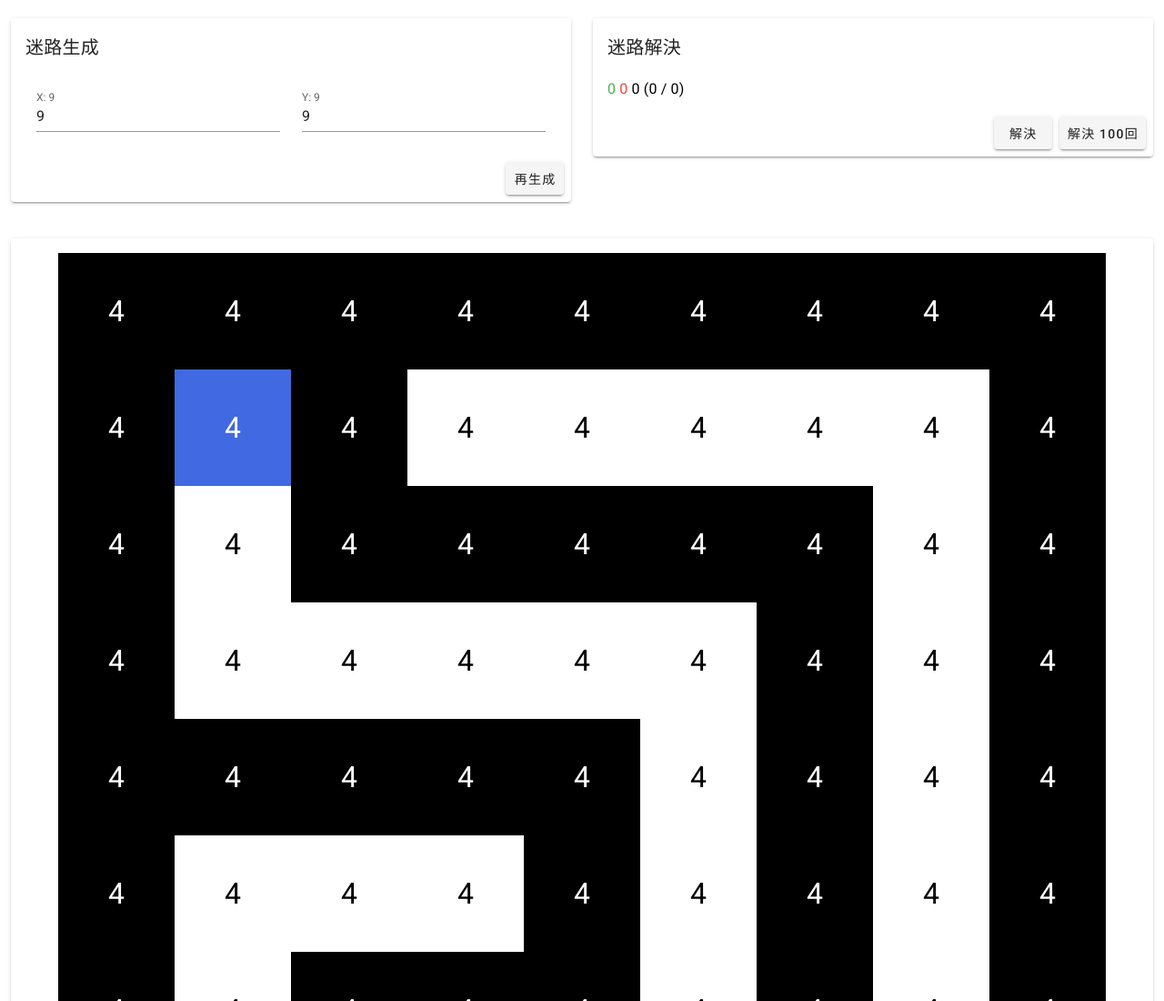
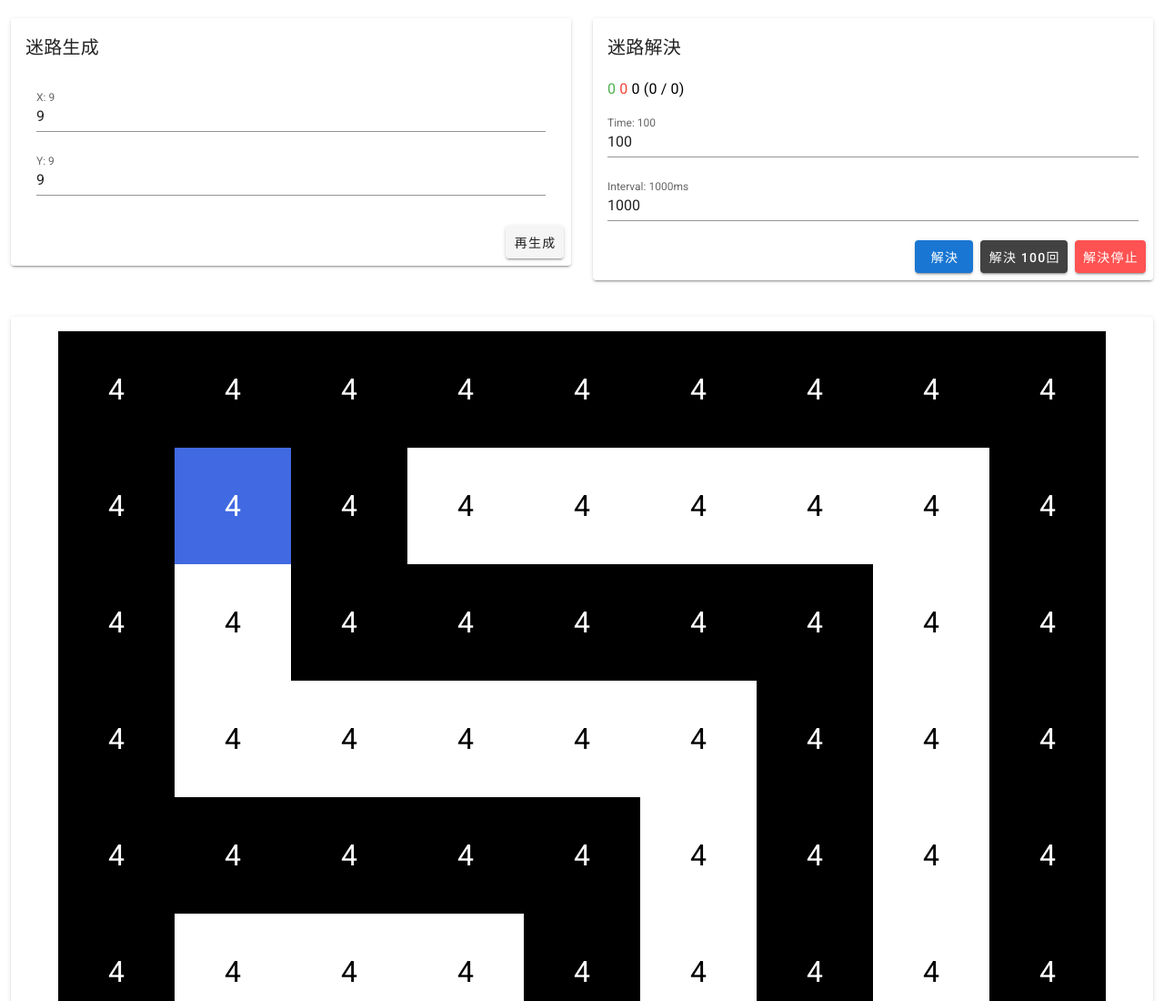
Before and after one commit to nitnc-17s/maze, a website: page index.html in a window 1280 px wide. Shown: the top 1100 px of the page at 91% size. Drawn offline with nearby package versions, Linux system fonts and the light colour scheme.

```diff
--- a/index.html
+++ b/index.html
@@ -20,14 +20,8 @@
                   <v-card-title>迷路生成</v-card-title>
                   <v-card-text class="pb-0">
                     <v-container fluid>
-                      <v-row>
-                        <v-col>
-                          <v-text-field v-model.number="x" :label="`X: ${x}`" type="number" min="5" step="2"></v-text-field>
-                        </v-col>
-                        <v-col>
-                          <v-text-field v-model.number="y" :label="`Y: ${y}`" type="number" min="5" step="2"></v-text-field>
-                        </v-col>
-                      </v-row>
+                      <v-text-field v-model.number="x" :label="`X: ${x}`" type="number" min="5" step="2"></v-text-field>
+                      <v-text-field v-model.number="y" :label="`Y: ${y}`" type="number" min="5" step="2"></v-text-field>
                     </v-container>
                   </v-card-text>
                   <v-card-actions class="pt-0">
@@ -47,11 +41,16 @@
                       {{ numberOfSuccesses + numberOfFailures }}
                       ({{ maxMatch }} / {{ minMatch }})
                     </p>
+                    <div>
+                      <v-text-field v-model.number="time" :label="`Time: ${time}`" type="number" min="0"></v-text-field>
+                      <v-text-field v-model.number="interval" :label="`Interval: ${interval}ms`" type="number" min="0" step="10"></v-text-field>
+                    </div>
                   </v-card-text>
                   <v-card-actions class="pt-0">
                     <v-spacer></v-spacer>
-                    <v-btn @click="solve()">解決</v-btn>
-                    <v-btn @click="solveXTimes(100)">解決 100回</v-btn>
+                    <v-btn color="primary" @click="solve()">解決</v-btn>
+                    <v-btn color="secondary" @click="solveXTimes(time)">解決 {{ time }}回</v-btn>
+                    <v-btn color="error" @click="stopSolve()">解決停止</v-btn>
                   </v-card-actions>
                 </v-card>
               </v-col>
--- a/maze.js
+++ b/maze.js
@@ -11,7 +11,11 @@
     numberOfSuccesses: 0,
     numberOfFailures: 0,
     maxMatch: 0,
-    minMatch: 0
+    minMatch: 0,
+    interval: 1000,
+    time: 100,
+    solvedTime: 0,
+    timer: null
   },
   methods: {
     regenMaze() {
@@ -88,9 +92,20 @@
       });
       this.numberOfSuccesses = 0;
       this.numberOfFailures = 0;
+      this.maxMatch = 0;
+      this.minMatch = 0;
+      this.solvedTime = 0;
     },
     solveXTimes(x) {
-      [...Array(x)].map(() => this.solve());
+      this.timer = setInterval(() => {
+        this.solve();
+        if (this.solvedTime >= x) clearInterval(this.timer);
+      }, this.interval);
+      this.solvedTime = 0;
+    },
+    stopSolve() {
+      clearInterval(this.timer);
+      this.solvedTime = 0;
     },
     solve() {
       //0 miti
@@ -232,7 +247,8 @@
         }
       }
       this.maxMatch = match.flat().reduce((a, b) => Math.max(a, b));
-      this.minMatch = match.flat().reduce((a, b) => Math.min(a, b))
+      this.minMatch = match.flat().reduce((a, b) => Math.min(a, b));
+      this.solvedTime++;
     },
     cellCSS(cell, x, y) {
       if (x === 1 && y === 1) {
@@ -255,13 +271,13 @@
       }
     },
     cellMatchStyle(match) {
-      let colorRGB = "139, 0, 139"
-      let opacity = match / this.maxMatch
+      let colorRGB = "139, 0, 139";
+      let opacity = match / this.maxMatch;
       if (match < 0) {
-        colorRGB = "70, 140, 0"
-        opacity = match / this.minMatch
+        colorRGB = "70, 140, 0";
+        opacity = match / this.minMatch;
       }
-      const color = `${colorRGB}, ${opacity}`
+      const color = `${colorRGB}, ${opacity}`;
       return {
         '--cell-match-color': `rgba(${color})`
       }
```
